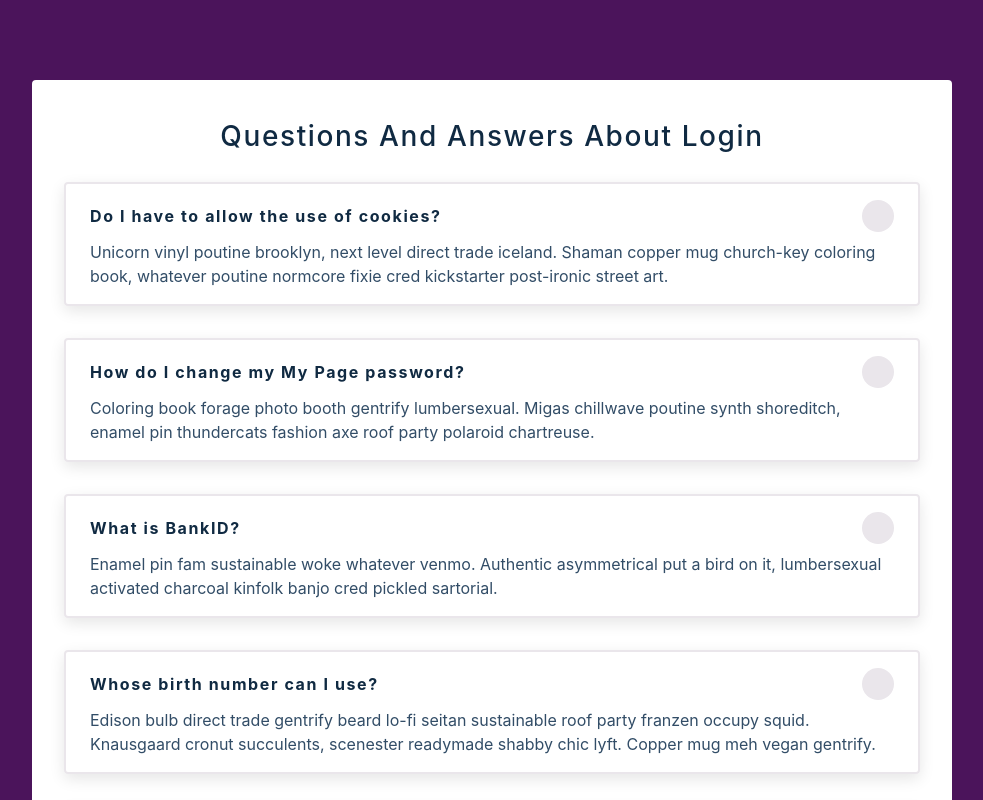
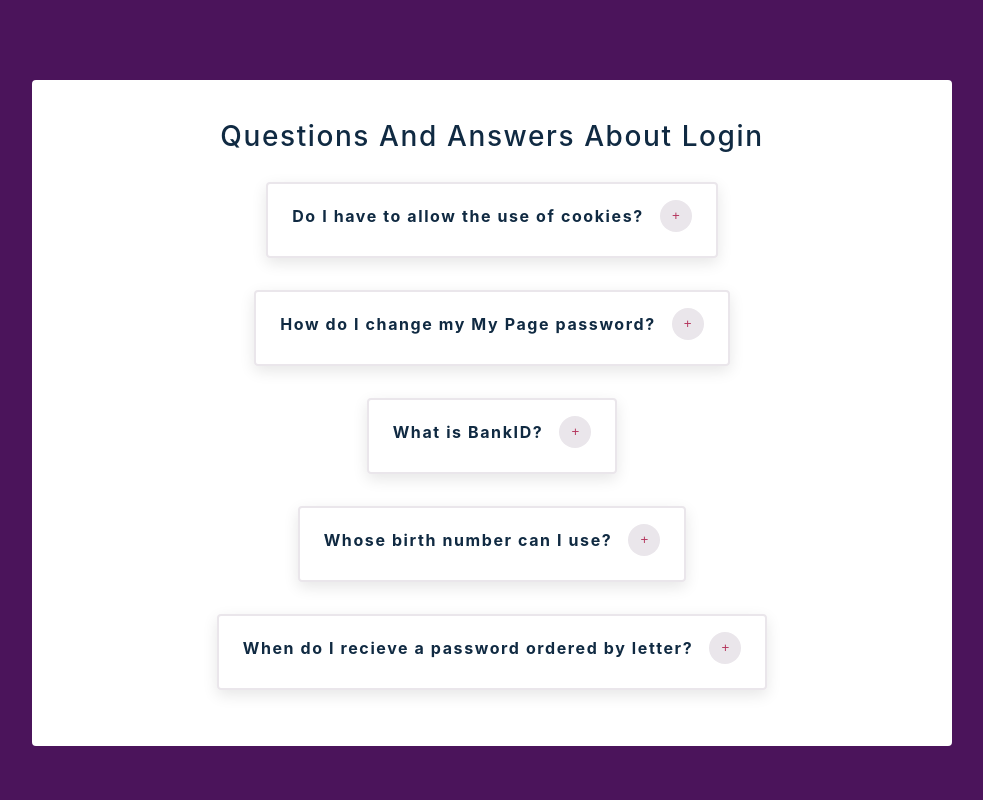
Before and after one commit to souritaray/Accordion-React, a React (Create React App) app: page / in a window 1280 px wide. Shown: the top 800 px of the page, without its empty margins (148-1131 px from the left). Built offline with nearby package versions, Linux system fonts and the light colour scheme.

Commit message:
functionality added

```diff
--- a/src/Questions.jsx
+++ b/src/Questions.jsx
@@ -1,4 +1,6 @@
+import { useState } from "react";
 function Question({element}){
+    const [toggle, setToggle] = useState(false);
     const { title, info} = element;
     return(
 
@@ -6,9 +8,11 @@ function Question({element}){
         <div className="question">
             <header>
                 <h4>{title}</h4>
-                <button className="btn"></button>
+                <button className="btn" onClick={() => {setToggle(!toggle)}}>
+                    {toggle ? "-" : "+"}
+                </button>
             </header>
-            <p>{info}</p>
+            <p>{toggle ? info : null}</p>
         </div>
         </>
     )
```
